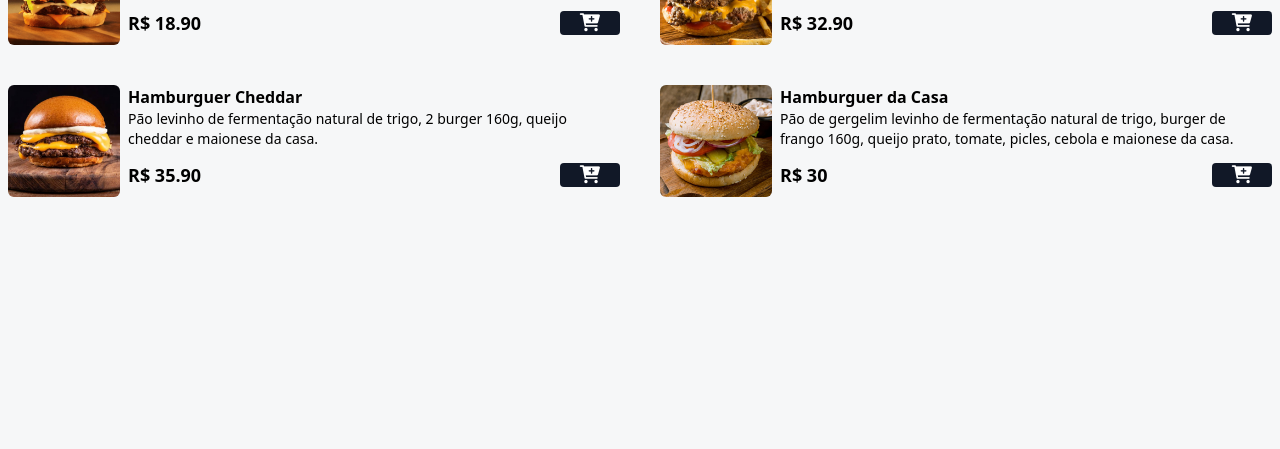
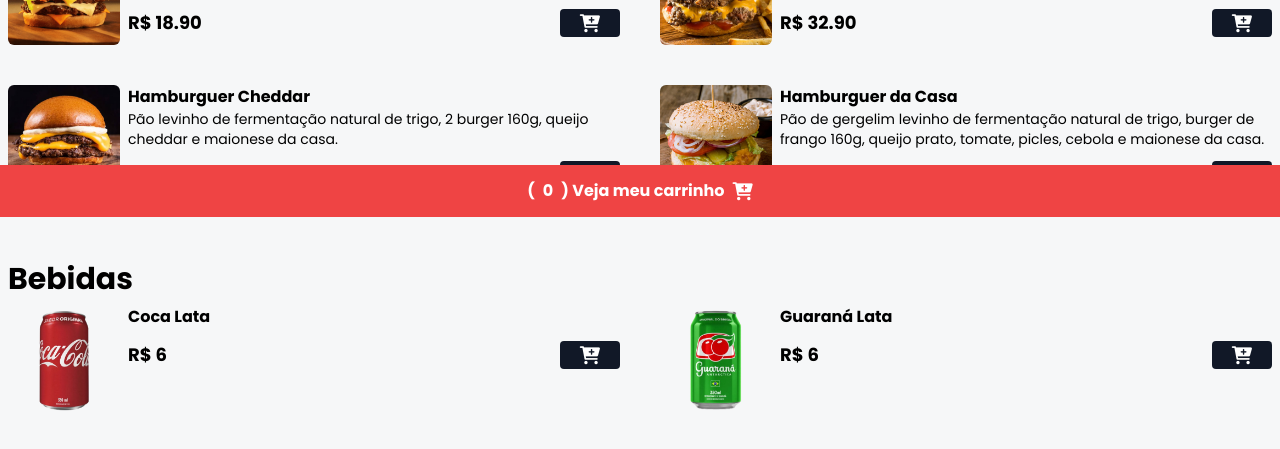
Before and after one commit to elisaaivarone/devburger, a website: page index.html in a window 1280 px wide. Shown: the part 583-1032 px from the top of the page. Before the commit the page ends 844 px from the top, so only its background shows below. Drawn offline with Linux system fonts and the light colour scheme.

Commit message:
Integrated logo and developed product menu layout

```diff
--- a/index.html
+++ b/index.html
@@ -3,9 +3,17 @@
 <head>
     <meta charset="UTF-8">
     <meta name="viewport" content="width=device-width, initial-scale=1.0">
+
+    <link rel="preconnect" href="https://fonts.googleapis.com" />
+    <link rel="preconnect" href="https://fonts.gstatic.com" crossorigin />
+    <link href="https://fonts.googleapis.com/css2?family=Poppins:wght@400;500;700&display=swap" rel="stylesheet" />
+
+    <link rel="stylesheet" href="https://cdnjs.cloudflare.com/ajax/libs/font-awesome/6.0.0-beta3/css/all.min.css" integrity="sha512-Fo3rlrZj/k7ujTnHg4CGR2D7kSs0v4LLanw2qksYuRlEzO+tcaEPQogQ0KaoGN26/zrn20ImR1DfuLWnOo7aBA==" crossorigin="anonymous" referrerpolicy="no-referrer" />
+
     <link rel="stylesheet" href="./styles/output.css">
-    <link rel="stylesheet" href="https://cdnjs.cloudflare.com/ajax/libs/font-awesome/6.0.0-beta3/css/all.min.css" integrity="sha512-Fo3rlrZj/k7ujTnHg4CGR2D7kSs0v4LLanw2qksYuRlEzO+tcaEPQogQ0KaoGN26/zrn20ImR1DfuLWnOo7aBA==" crossorigin="anonymous" referrerpolicy="no-referrer" />
+
     <title>Hamburgueria</title>
+
 </head>
 <body>
     <header class="w-full h-[420px] bg-zinc-900 bg-home bg-cover bg-center">
@@ -109,6 +117,89 @@
                 </div>
             </div>
         </main>
+
+        <div class="mx-auto max-w-7xl px-2 my-2">
+            <h2 class="font-bold text-3xl">Bebidas</h2>
+        </div>
+
+        <div class="grid grid-cols-1 md:grid-cols-2 gap-7 md:gap-10 mx-auto max-w-7xl px-2 mb-16" id="menu">
+            <div class="flex gap-2 w-full">
+                <img src="./assets/refri-1.png" alt="coca lata" class="w-28 h-28 rounded-md hover:scale-110 hover:-rotate-2 duration-300">
+
+                <div class="w-full">
+                    <p class="font-bold">Coca Lata</p>
+
+                    <div class="flex items-center gap-2 justify-between mt-3">
+                        <p class="font-bold text-lg">R$ 6</p>
+                        <button
+                            class="bg-gray-900 px-5 rounded add-to-card-btn"
+                            data-name="Coca Lata"
+                            data-price="6"
+                        >
+                            <i class="fa fa-cart-plus text-lg text-white"></i>
+                        </button>
+                    </div>
+                </div>
+            </div>
+
+            <div class="flex gap-2 w-full">
+                <img src="./assets/refri-2.png" alt="guaraná lata" class="w-28 h-28 rounded-md hover:scale-110 hover:-rotate-2 duration-300">
+
+                <div class="w-full">
+                    <p class="font-bold">Guaraná Lata</p>
+
+                    <div class="flex items-center gap-2 justify-between mt-3">
+                        <p class="font-bold text-lg">R$ 6</p>
+                        <button
+                            class="bg-gray-900 px-5 rounded add-to-card-btn"
+                            data-name="Guarana Lata"
+                            data-price="6"
+                        >
+                            <i class="fa fa-cart-plus text-lg text-white"></i>
+                        </button>
+                    </div>
+                </div>
+            </div>
+        </div>
     </div>
+
+    <!--Modal Cart-->
+    <div class="bg-black/60 w-full h-full fixed top-0 left-0 z-[99] items-center justify-center hidden">
+        <div class="bg-white p-5 rounded-md min-w-[90%] md:min-w-[600px]">
+            <h2 class="text-center font-bold text-2xl mb-2">Meu carrinho</h2>
+
+            <div id="cart-items" class="flex justify-between mb-2 flex-col"></div>
+
+            <p class="font-bold">Total:<span id="cart-total">0.00</span></p>
+
+            <p class="font-bold mt-4">Endereço de entrega:</p>
+
+            <input
+                type="text"
+                placeholder="Digite seu endereço completo..."
+                id="address"
+                class="w-full border-2 p-1 rounded my-1"
+            />
+            <p class="text-red-500 hidden" id="address-warn">Digite seu endereço completo!</p>
+
+            <div class="flex items-center justify-between mt-5 w-full">
+                <button id="close-modal-btn">Fechar</button>
+                <button id="checkout-btn" class="bg-green-500 text-white px-4 py-1 rounded">Finalizar pedido</button>
+            </div>
+        </div>
+
+    </div>
+
+    <footer class="w-full bg-red-500 py-3 fixed bottom-0 z-40 flex items-center justify-center">
+        <button
+            class="flex items-center gap-2 text-white font-bold"
+            id="cart-btn"
+        >
+
+            (<span id="cart-count">0</span>)
+            Veja meu carrinho
+            <i class="fa fa-cart-plus text-lg text-white"></i>
+        </button>
+    </footer>
 </body>
 </html>
--- a/tailwind.config.js
+++ b/tailwind.config.js
@@ -2,6 +2,9 @@
 module.exports = {
   content: ["./**/*.{html,js}"],
   theme: {
+    fontFamily:{
+      'sans': ['Poppins', 'sans-serif']
+    },
     extend: {
       backgroundImage:{
         "home": "url('/assets/bg.png')"
```
Also changed, not shown: styles/output.css.
